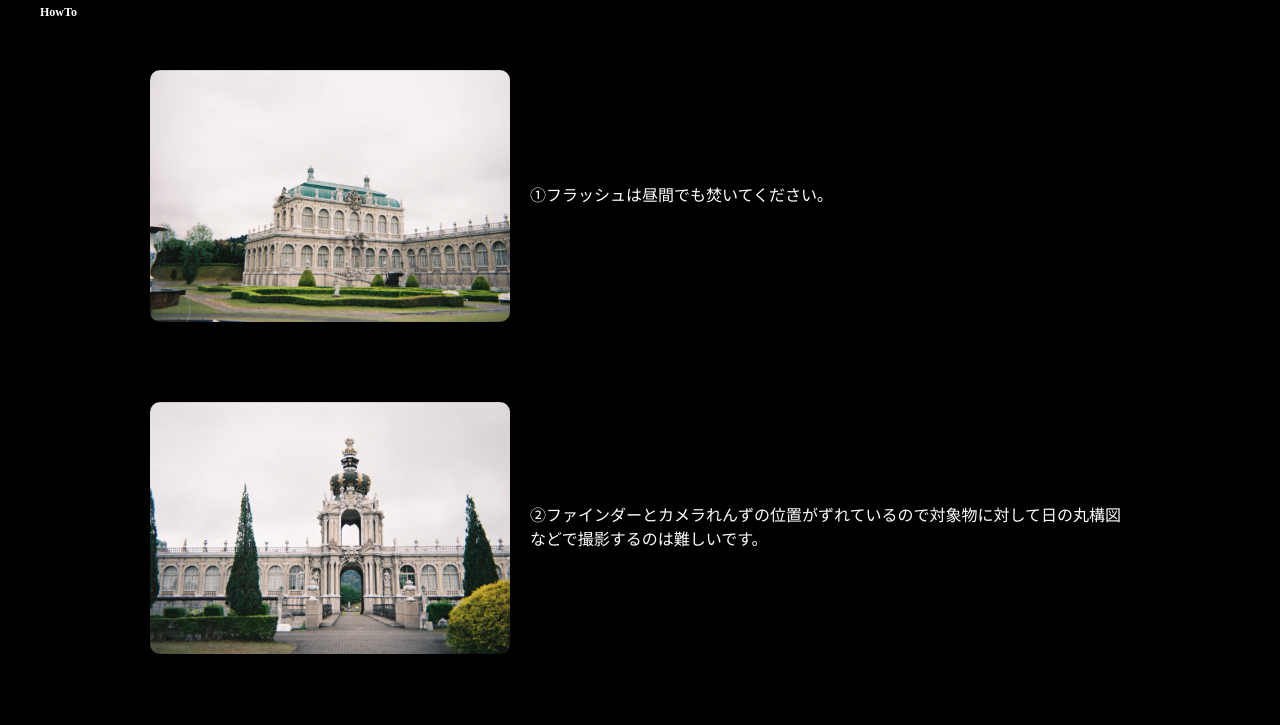
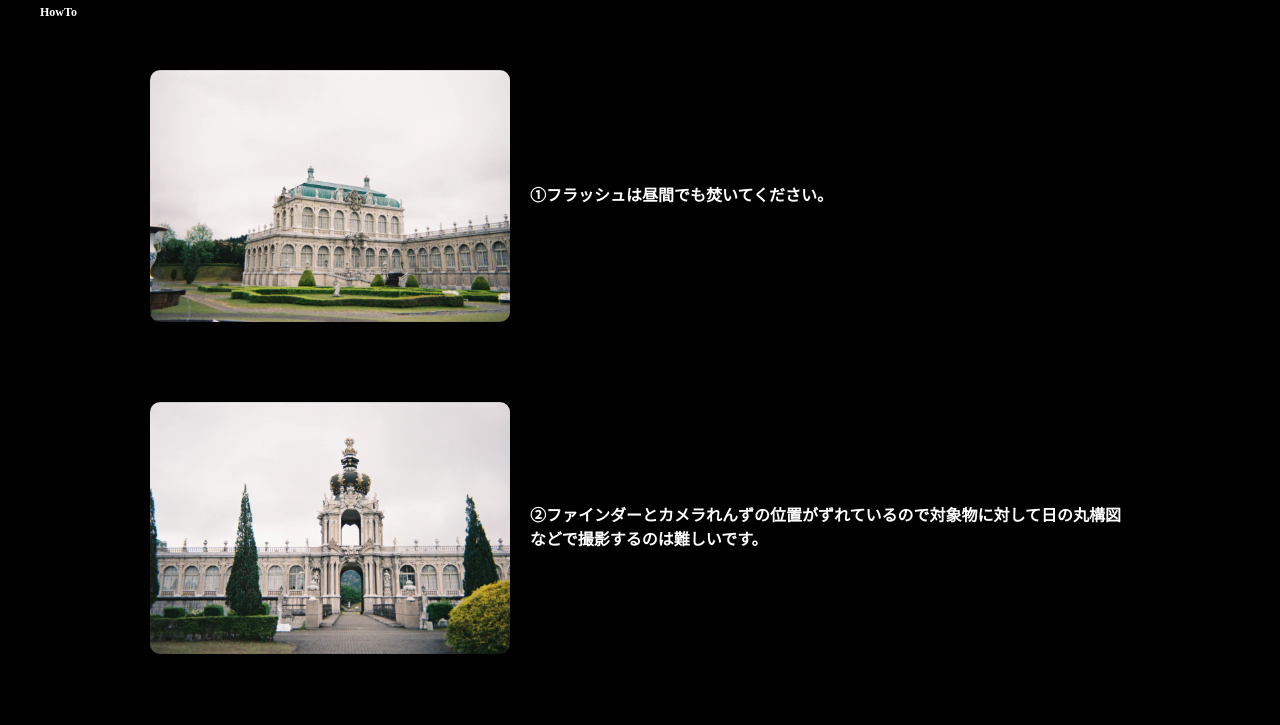
Before and after one commit to tijimaru/Filmmemories, a plain HTML site: page howto.html in a window 1280 px wide. Shown: the part 75-800 px from the top of the page. Drawn offline with nearby package versions, Linux system fonts and the light colour scheme; a web font is replaced by a local one.

Commit message:
Add files via upload

```diff
--- a/style.css
+++ b/style.css
@@ -242,8 +242,9 @@ li {
 }
 
 .text {
-    font-family: "norman-variable", sans-serif;
-    font-variation-settings: 'wght' 400;
+    font-family: "hiragino-kaku-gothic-pron", sans-serif;
+    font-weight: 600;
+    font-style: normal;
     font-size: 1rem;;
     width: 600px;
     font-size: 16px;
```
